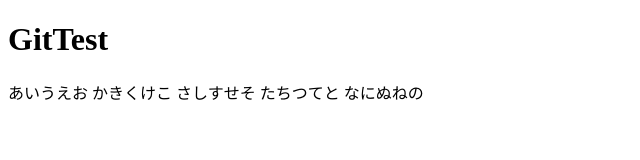
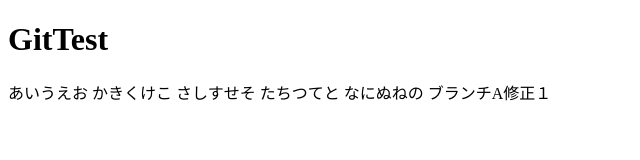
Before and after one commit to MK-YOK/firstTest, a plain HTML site: page index.html in a window 1280 px wide. Shown: the whole page, without its empty margins (0-640 px from the left). Drawn offline with Linux system fonts and the light colour scheme.

Commit message:
ブランチA修正１

```diff
--- a/index.html
+++ b/index.html
@@ -11,5 +11,6 @@
 	さしすせそ
 	たちつてと
 	なにぬねの
+	ブランチA修正１
 </body>
 </html>
```
